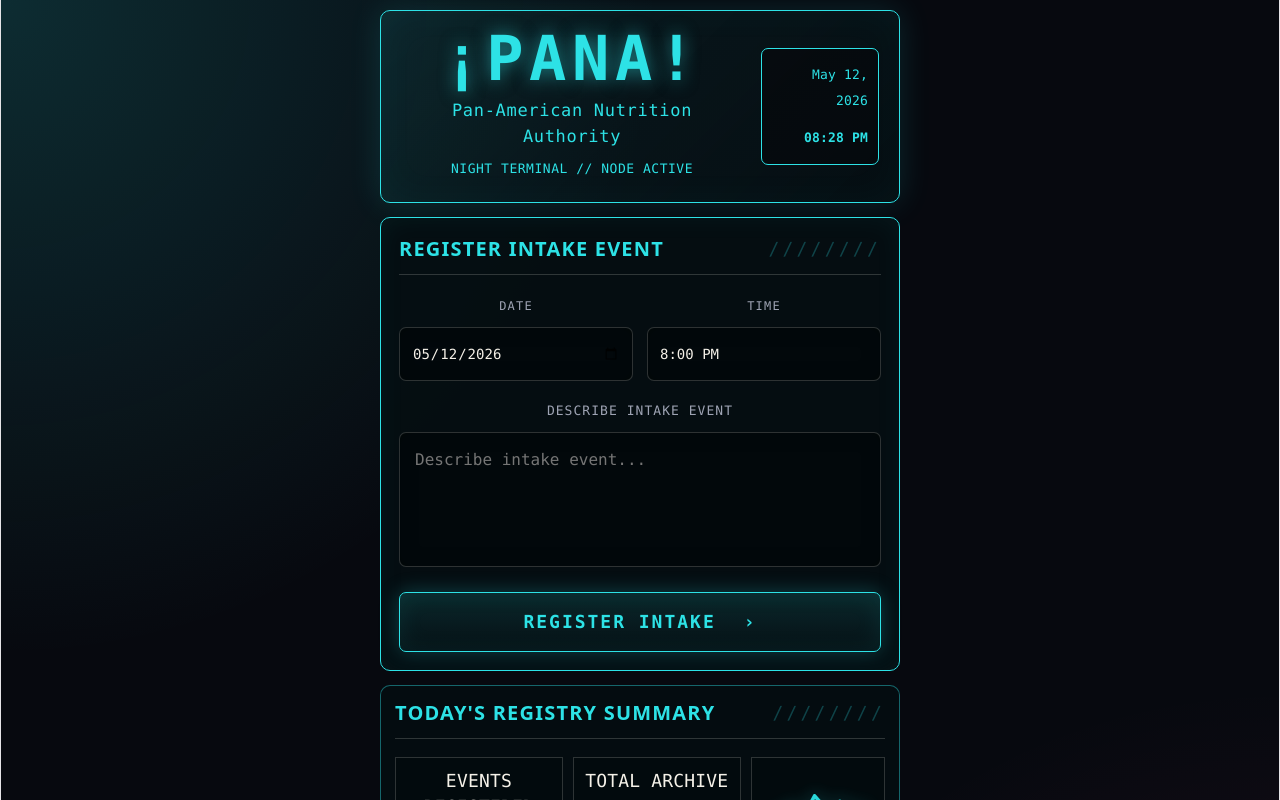
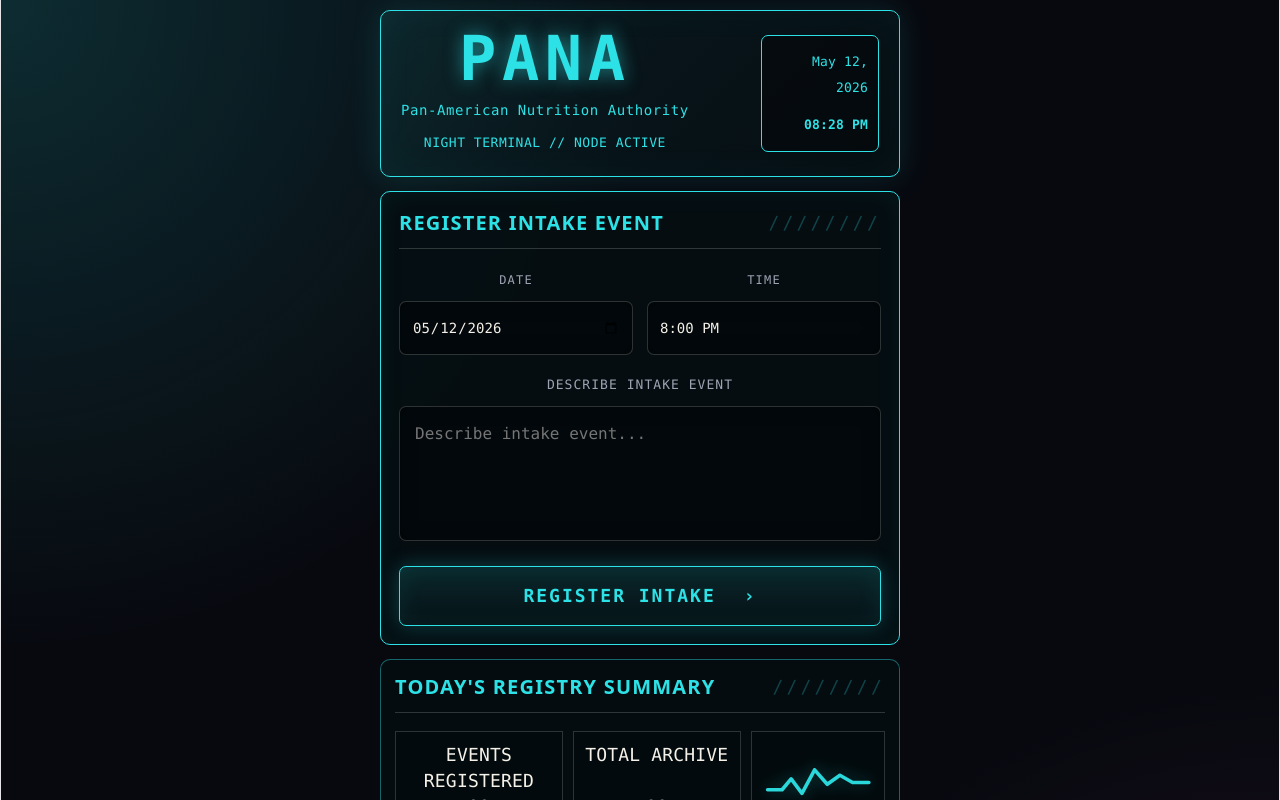
Before and after one commit to SpitsbergenVault/food-diary-app, a React (Vite) app: page / in a window 1280 px wide. Shown: the top 800 px of the page. Built offline with nearby package versions, Linux system fonts and the light colour scheme.

Commit message:
new style revised 5

```diff
--- a/src/App.jsx
+++ b/src/App.jsx
@@ -536,7 +536,7 @@ function App() {
 
         <header style={styles.identityPanel}>
           <div>
-            <div style={styles.brand}>¡PANA!</div>
+            <div style={styles.brand}>PANA</div>
             <div style={styles.subtitle}>Pan-American Nutrition Authority</div>
             <div style={styles.nodeLine}>NIGHT TERMINAL // NODE ACTIVE</div>
           </div>
@@ -953,7 +953,7 @@ const styles = {
   subtitle: {
     marginTop: 10,
     color: tokens.aqua,
-    fontSize: 17,
+    fontSize: 14,
     letterSpacing: '0.04em'
   },
   nodeLine: {
```
